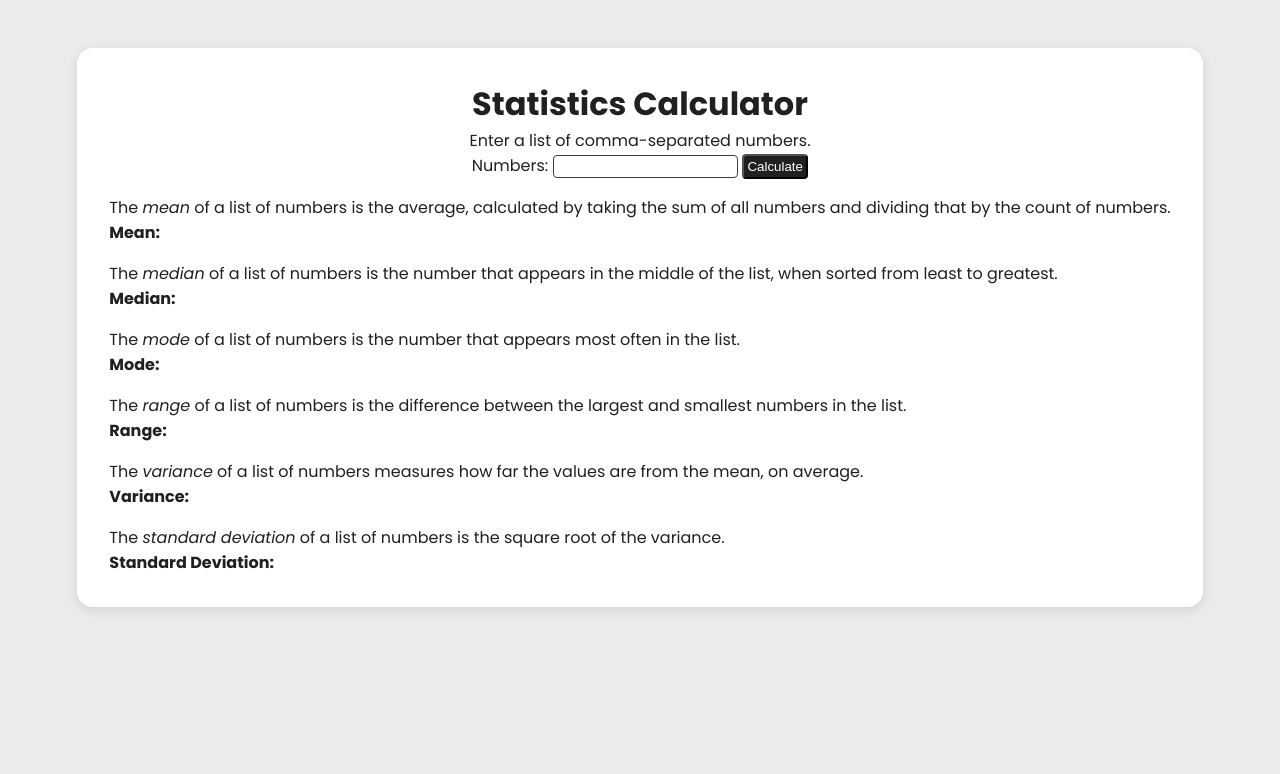
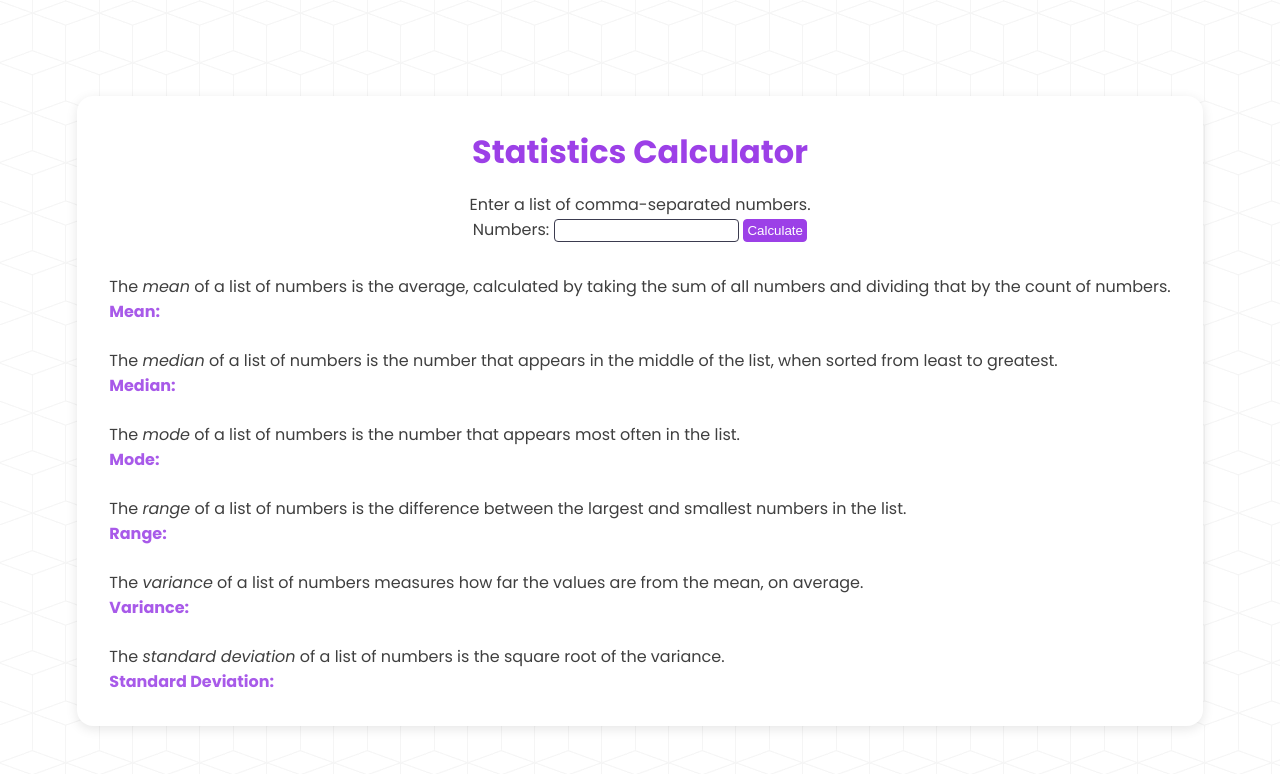
Before and after one commit to gusavila/statistics-calculator, a plain HTML site: page index.html in a window 1280 px wide. Drawn offline with Linux system fonts and the light colour scheme.

Commit message:
style: add background and color scheme to UI

```diff
--- a/styles.css
+++ b/styles.css
@@ -1,9 +1,11 @@
-@import url('https://fonts.googleapis.com/css2?family=Poppins:ital,wght@0,100;0,200;0,300;0,400;0,500;0,600;0,700;0,800;0,900;1,100;1,200;1,300;1,400;1,500;1,600;1,700;1,800;1,900&display=swap');
+@import url("https://fonts.googleapis.com/css2?family=Poppins:ital,wght@0,100;0,200;0,300;0,400;0,500;0,600;0,700;0,800;0,900;1,100;1,200;1,300;1,400;1,500;1,600;1,700;1,800;1,900&display=swap");
 
 :root {
   --light: #ebebeb;
-  --dark: #202020;
+  --dark: #3f3f3f;
   --white: #fff;
+  --purple: #9c40e7;
+  --light-purple: #a85ae9;
 }
 
 * {
@@ -13,15 +15,20 @@
 }
 
 body {
-  background-color: var(--light);
+  background-image: url(./images/cubes.png);
   color: var(--dark);
   font-family: "Poppins", sans-serif;
+}
+
+h1 {
+  color: var(--purple);
+  margin-bottom: 1rem;
 }
 
 .container {
   background-color: var(--white);
   width: fit-content;
-  margin: 3rem auto;
+  margin: 6rem auto;
   padding: 2rem;
   border-radius: 1rem;
   box-shadow: 0 3px 12px rgba(0, 0, 0, 0.1);
@@ -31,13 +38,18 @@ body {
   text-align: center;
 }
 
+form {
+  margin-bottom: 2rem;
+}
+
 .definition {
-  margin-top: 1rem;
+  margin-top: 1.5rem;
 }
 
 button {
   cursor: pointer;
-  background-color: var(--dark);
+  background-color: var(--purple);
+  border: 1px solid var(--purple);
   border-radius: 4px;
   padding: 0.2rem;
   color: white;
@@ -51,6 +63,16 @@ input {
   border: 1px solid rgb(59, 59, 79);
 }
 
+input:focus {
+  border: 1px solid var(--light-purple);
+  outline: none;
+}
+
 .bold {
   font-weight: bold;
+  color: var(--light-purple);
 }
+
+span {
+  color: var(--dark);
+}
```
Also changed, not shown: Preview.webp (deleted), images/cubes.png (added), images/preview.webp (added), 1 other file.
